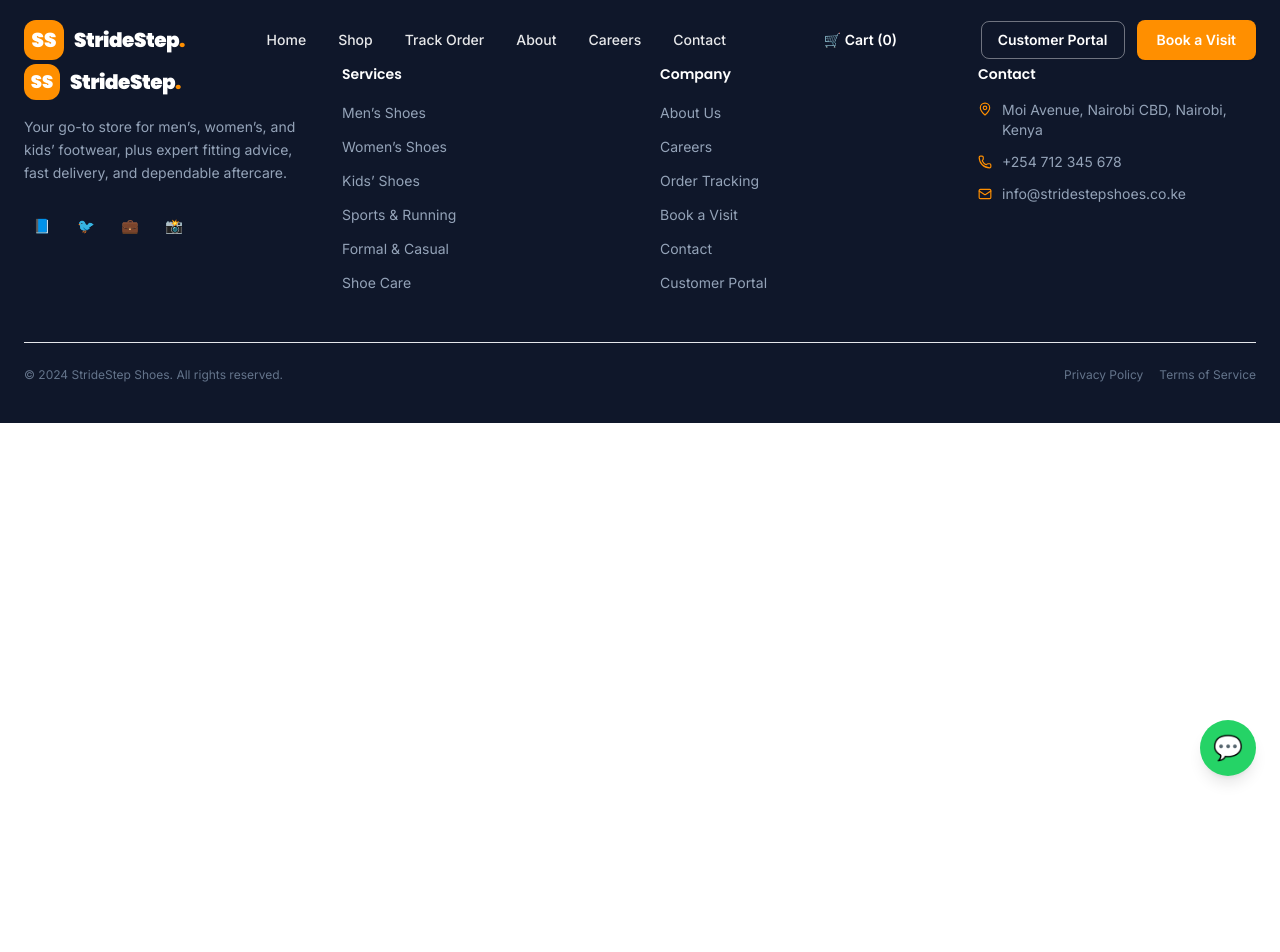
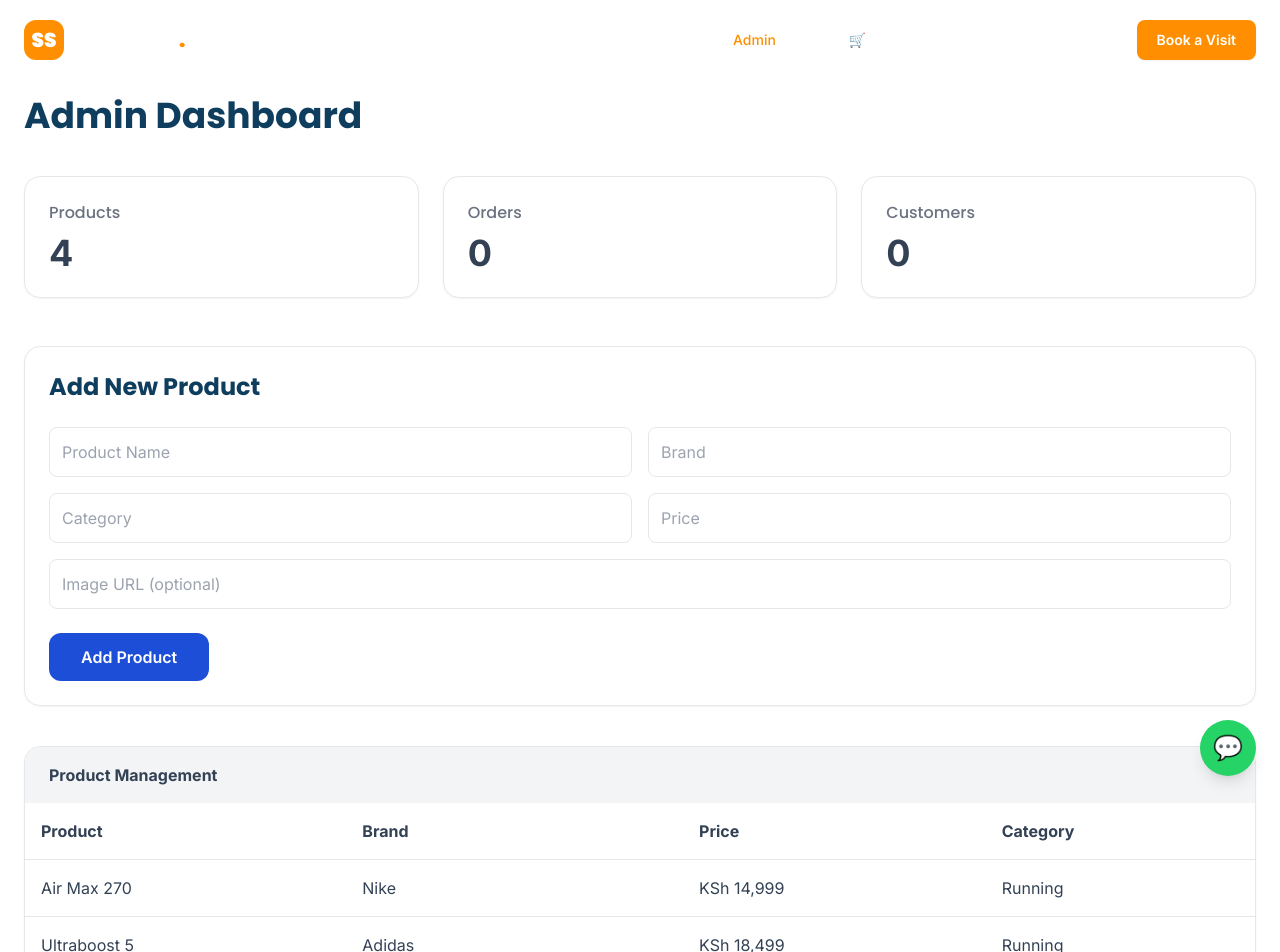
Before and after one commit to Vantez1/Stridestep, a React (Vite) app: page /admin in a window 1280 px wide. Shown: the top 952 px of the page. Before the commit the page ends 800 px from the top, so only its background shows below. Built offline with nearby package versions, Linux system fonts and the light colour scheme.

Commit message:
Add admin dashboard and product management

```diff
--- a/src/App.tsx
+++ b/src/App.tsx
@@ -15,6 +15,7 @@ import Portal from './pages/Portal';
 import ProductDetails from "./pages/ProductDetails";
 import Checkout from "./pages/Checkout";
 import OrderSuccess from "./pages/OrderSuccess";
+import Admin from "./pages/Admin";
 
 function ScrollTop() {
   const { pathname } = useLocation();
@@ -52,6 +53,7 @@ export default function App() {
           <Route path="/product/:id" element={<ProductDetails />} />
           <Route path="/checkout" element={<Checkout />} />
           <Route path="/order-success" element={<OrderSuccess />} />
+          <Route path="/admin" element={<Admin />} />
         </Routes>
       </Layout>
     </BrowserRouter>
--- a/src/data/index.ts
+++ b/src/data/index.ts
@@ -8,6 +8,7 @@ export const NAV_LINKS: NavLink[] = [
   { label: 'About', href: '/about' },
   { label: 'Careers', href: '/careers' },
   { label: 'Contact', href: '/contact' },
+  { label: "Admin", href: "/admin" },
 ];
 
 export const SERVICES: Service[] = [
--- a/src/data/products.ts
+++ b/src/data/products.ts
@@ -1,4 +1,5 @@
 export const products = [
+
   {
     id: 1,
     brand: "Nike",
@@ -7,8 +8,7 @@ export const products = [
     category: "Running",
     rating: 4.8,
     image: "/images/nike-airmax.jpg",
-    description:
-  "Lightweight running shoe with responsive cushioning."
+    description: "Premium running shoe..."
   },
   {
     id: 2,
--- /dev/null
+++ b/src/pages/Admin.tsx
@@ -0,0 +1,187 @@
+import { useState } from "react";
+import { products as initialProducts } from "../data/products";
+
+export default function Admin() {
+  const [products, setProducts] = useState(initialProducts);
+  const [newProduct, setNewProduct] = useState({
+  name: "",
+  brand: "",
+  category: "",
+  price: "",
+  image: "",
+});
+const handleAddProduct = () => {
+  if (
+    !newProduct.name ||
+    !newProduct.brand ||
+    !newProduct.category ||
+    !newProduct.price
+  ) {
+    alert("Please fill in all required fields.");
+    return;
+  }
+
+  const product = {
+  id: Date.now(),
+  name: newProduct.name,
+  brand: newProduct.brand,
+  category: newProduct.category,
+  price: Number(newProduct.price),
+  image: newProduct.image || "/images/placeholder.jpg",
+  rating: 5,
+  description: "New product added from the admin dashboard.",
+};
+
+  setProducts([...products, product]);
+
+  setNewProduct({
+    name: "",
+    brand: "",
+    category: "",
+    price: "",
+    image: "",
+  });
+};
+
+  return (
+    <div className="max-w-7xl mx-auto px-6 py-24">
+      <h1 className="text-4xl font-bold mb-10">
+        Admin Dashboard
+      </h1>
+
+      {/* Stats Cards */}
+      <div className="grid md:grid-cols-3 gap-6 mb-12">
+        <div className="rounded-2xl border p-6 shadow-sm">
+          <h2 className="text-gray-500">Products</h2>
+          <p className="text-4xl font-bold mt-2">
+            {products.length}
+          </p>
+        </div>
+
+        <div className="rounded-2xl border p-6 shadow-sm">
+          <h2 className="text-gray-500">Orders</h2>
+          <p className="text-4xl font-bold mt-2">
+            0
+          </p>
+        </div>
+
+        <div className="rounded-2xl border p-6 shadow-sm">
+          <h2 className="text-gray-500">Customers</h2>
+          <p className="text-4xl font-bold mt-2">
+            0
+          </p>
+        </div>
+      </div>
+
+      <div className="rounded-2xl border p-6 shadow-sm mb-10">
+  <h2 className="text-2xl font-bold mb-6">
+    Add New Product
+  </h2>
+
+  <div className="grid md:grid-cols-2 gap-4">
+
+    <input
+      type="text"
+      placeholder="Product Name"
+      value={newProduct.name}
+      onChange={(e) =>
+        setNewProduct({ ...newProduct, name: e.target.value })
+      }
+      className="rounded-lg border p-3"
+    />
+
+    <input
+      type="text"
+      placeholder="Brand"
+      value={newProduct.brand}
+      onChange={(e) =>
+        setNewProduct({ ...newProduct, brand: e.target.value })
+      }
+      className="rounded-lg border p-3"
+    />
+
+    <input
+      type="text"
+      placeholder="Category"
+      value={newProduct.category}
+      onChange={(e) =>
+        setNewProduct({ ...newProduct, category: e.target.value })
+      }
+      className="rounded-lg border p-3"
+    />
+
+    <input
+      type="number"
+      placeholder="Price"
+      value={newProduct.price}
+      onChange={(e) =>
+        setNewProduct({ ...newProduct, price: e.target.value })
+      }
+      className="rounded-lg border p-3"
+    />
+
+    <input
+      type="text"
+      placeholder="Image URL (optional)"
+      value={newProduct.image}
+      onChange={(e) =>
+        setNewProduct({ ...newProduct, image: e.target.value })
+      }
+      className="rounded-lg border p-3 md:col-span-2"
+    />
+
+  </div>
+
+  <button
+    onClick={handleAddProduct}
+    className="mt-6 rounded-xl bg-blue-700 px-8 py-3 text-white font-semibold hover:bg-blue-800 transition"
+  >
+    Add Product
+  </button>
+</div>
+
+      {/* Products Table */}
+      <div className="rounded-2xl border shadow-sm overflow-hidden">
+        <div className="bg-gray-100 px-6 py-4 font-bold">
+          Product Management
+        </div>
+
+        <table className="w-full">
+          <thead>
+            <tr className="border-b">
+              <th className="text-left p-4">Product</th>
+              <th className="text-left p-4">Brand</th>
+              <th className="text-left p-4">Price</th>
+              <th className="text-left p-4">Category</th>
+            </tr>
+          </thead>
+
+          <tbody>
+            {products.map((product) => (
+              <tr
+                key={product.id}
+                className="border-b hover:bg-gray-50"
+              >
+                <td className="p-4">
+                  {product.name}
+                </td>
+
+                <td className="p-4">
+                  {product.brand}
+                </td>
+
+                <td className="p-4">
+                  KSh {product.price.toLocaleString()}
+                </td>
+
+                <td className="p-4">
+                  {product.category}
+                </td>
+              </tr>
+            ))}
+          </tbody>
+        </table>
+      </div>
+    </div>
+  );
+}
```
